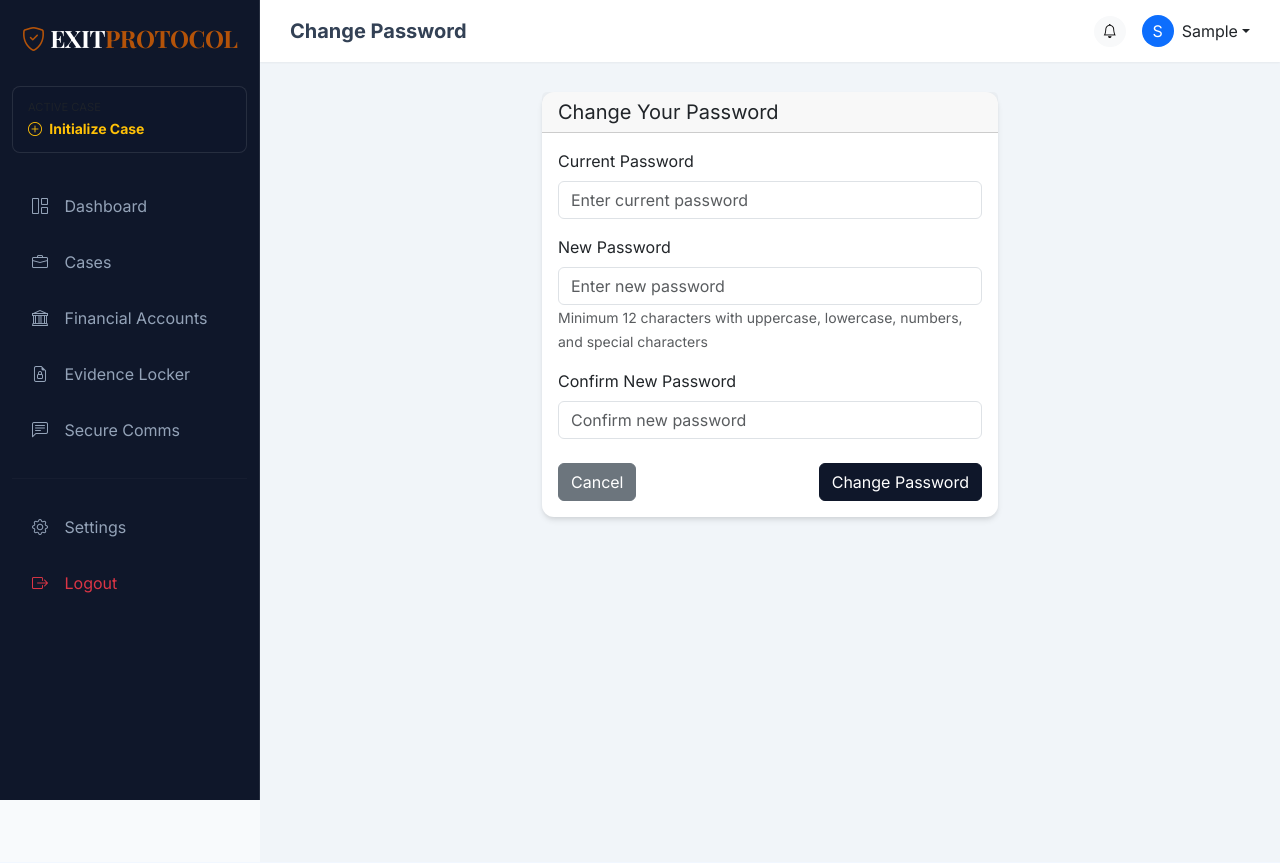
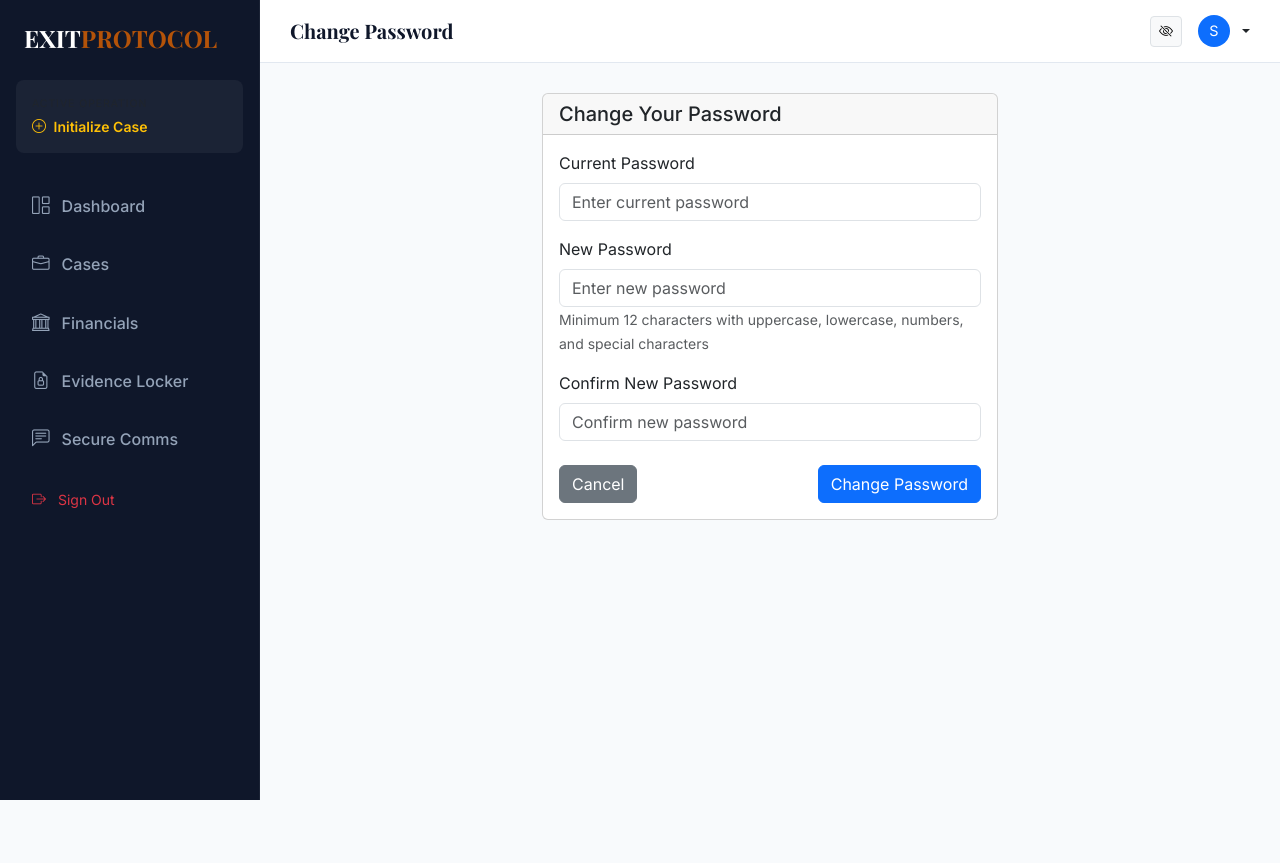
Before and after one commit to Vinaygond/exit-protocol, a Django app: page /accounts/change-password/ in a window 1280 px wide. Before the commit the page ends 800 px from the top, so only its background shows below. Run offline with Django 5.2, Linux system fonts and the light colour scheme; the visitor is signed in with stand-in values (Sample User, id 1); data that the repository does not hold is empty; some libraries are stand-ins or nearby versions.

Commit message:
Update base.html

```diff
--- a/templates/base.html
+++ b/templates/base.html
@@ -1,277 +1,195 @@
 <!DOCTYPE html>
-<html lang="en">
+<html lang="en" data-theme="light">
 <head>
     <meta charset="UTF-8">
     <meta name="viewport" content="width=device-width, initial-scale=1.0">
-    <meta http-equiv="X-UA-Compatible" content="ie=edge">
     <title>{% block title %}Exit Protocol{% endblock %}</title>
 
-    <!-- Bootstrap 5 CSS -->
+    <!-- Bootstrap 5 -->
     <link href="https://cdn.jsdelivr.net/npm/bootstrap@5.3.0/dist/css/bootstrap.min.css" rel="stylesheet">
     <link rel="stylesheet" href="https://cdn.jsdelivr.net/npm/bootstrap-icons@1.11.0/font/bootstrap-icons.css">
+    <!-- Google Fonts -->
+    <link href="https://fonts.googleapis.com/css2?family=Inter:wght@300;400;500;600&family=Playfair+Display:wght@600;700&display=swap" rel="stylesheet">
 
-    <!-- Google Fonts for High-End Feel -->
-    <link href="https://fonts.googleapis.com/css2?family=Inter:wght@300;400;600;700&family=Playfair+Display:wght@600;700&display=swap" rel="stylesheet">
-
-    <!-- Custom CSS -->
     <style>
         :root {
-            --primary-color: #0f172a; /* Slate 900 - Authority */
-            --secondary-color: #b45309; /* Amber 700 - Wealth/Warning */
+            /* Light Theme (Default) */
+            --bg-body: #f8fafc;
+            --bg-card: #ffffff;
+            --text-main: #0f172a;
+            --text-muted: #64748b;
+            --border-color: #e2e8f0;
+            --accent-primary: #0f172a;
+            --accent-warning: #b45309;
+            --sidebar-bg: #0f172a;
             --sidebar-width: 260px;
-            --bg-light: #f8fafc;
         }
 
         body {
             font-family: 'Inter', sans-serif;
-            background-color: var(--bg-light);
-            color: #334155;
+            background-color: var(--bg-body);
+            color: var(--text-main);
+            min-height: 100vh;
         }
 
-        h1, h2, h3, h4, .brand-font {
-            font-family: 'Playfair Display', serif;
-        }
+        .brand-font { font-family: 'Playfair Display', serif; }
 
-        /* Sidebar Styling */
+        /* Sidebar Structure */
         .sidebar {
-            position: fixed;
-            top: 0;
-            left: 0;
-            height: 100vh;
-            width: var(--sidebar-width);
-            background-color: var(--primary-color);
+            position: fixed; top: 0; left: 0; height: 100vh; width: var(--sidebar-width);
+            background-color: var(--sidebar-bg);
+            border-right: 1px solid rgba(255,255,255,0.05);
+            z-index: 1000;
             padding-top: 20px;
             overflow-y: auto;
-            z-index: 1000;
-            border-right: 1px solid rgba(255,255,255,0.1);
         }
 
         .sidebar .nav-link {
-            color: #94a3b8;
-            padding: 12px 20px;
-            margin: 4px 12px;
-            border-radius: 6px;
-            transition: all 0.2s;
-            font-weight: 500;
+            color: #94a3b8; margin: 4px 12px; padding: 12px 20px; border-radius: 6px;
+            transition: all 0.2s; font-weight: 500; text-decoration: none; display: flex; align-items: center;
         }
+        .sidebar .nav-link:hover, .sidebar .nav-link.active {
+            background-color: rgba(255,255,255,0.1); color: white;
+        }
+        .sidebar .nav-link i { margin-right: 12px; font-size: 1.1rem; }
 
-        .sidebar .nav-link:hover,
-        .sidebar .nav-link.active {
-            background-color: rgba(255,255,255,0.1);
-            color: white;
-            border-left: 3px solid var(--secondary-color);
-        }
-
-        .sidebar .nav-link i {
-            margin-right: 12px;
-            width: 20px;
-        }
-
-        /* Main Content Wrapper */
+        /* Main Content Wrapper (App Mode) */
         .main-content {
             margin-left: var(--sidebar-width);
             padding: 30px;
             min-height: 100vh;
-            background-color: #f1f5f9;
+            background-color: var(--bg-body);
         }
 
         /* Navbar Top (App Mode) */
         .navbar-top {
-            background-color: white;
-            box-shadow: 0 1px 2px rgba(0,0,0,0.05);
+            background-color: var(--bg-card);
+            border-bottom: 1px solid var(--border-color);
             margin-left: var(--sidebar-width);
             padding: 15px 30px;
-            position: sticky;
-            top: 0;
-            z-index: 999;
+            position: sticky; top: 0; z-index: 999;
         }
 
-        .logo {
-            color: white;
-            font-size: 1.5rem;
-            font-weight: 700;
-            text-align: center;
-            margin-bottom: 30px;
-            padding: 0 20px;
-            letter-spacing: -0.5px;
+        /* Full Width Wrapper (Landing/Auth Mode) */
+        .landing-wrapper {
+            width: 100%;
+            min-height: 100vh;
+            background-color: #ffffff;
         }
 
-        .case-selector {
-            background-color: rgba(15, 23, 42, 0.5);
-            border: 1px solid rgba(255,255,255,0.1);
-            padding: 12px 15px;
-            margin: 0 12px 25px 12px;
-            border-radius: 8px;
-            color: white;
-        }
+        /* Utilities */
+        .cursor-pointer { cursor: pointer; }
+        .hover-elevate:hover { transform: translateY(-2px); transition: transform 0.2s; }
 
-        /* Card Styling */
-        .card {
-            border: none;
-            box-shadow: 0 4px 6px -1px rgba(0, 0, 0, 0.1), 0 2px 4px -1px rgba(0, 0, 0, 0.06);
-            border-radius: 12px;
-            background: white;
-        }
-
-        .btn-primary {
-            background-color: var(--primary-color);
-            border-color: var(--primary-color);
-        }
-
-        .btn-primary:hover {
-            background-color: #1e293b;
-            border-color: #1e293b;
-        }
-
-        .text-accent {
-            color: var(--secondary-color);
-        }
-
-        /* Cursor pointer helper */
-        .cursor-pointer {
-            cursor: pointer;
-        }
+        /* Stealth Mode Blur */
+        .sensitive-data { transition: filter 0.3s; }
+        body.stealth-mode .sensitive-data { filter: blur(6px); }
+        body.stealth-mode .sensitive-data:hover { filter: blur(0); }
     </style>
-
     {% block extra_css %}{% endblock %}
 </head>
 <body>
     {% if user.is_authenticated %}
-    <!-- Sidebar (App Mode) -->
+        <!-- APP LAYOUT (Sidebar + Topbar + Content) -->
+
+        <!-- Sidebar -->
         <div class="sidebar">
-        <div class="logo brand-font">
-            <i class="bi bi-shield-check text-accent"></i> EXIT<span class="text-accent">PROTOCOL</span>
+            <div class="px-4 mb-4">
+                <span class="brand-font fw-bold fs-4 text-white">EXIT<span style="color: var(--accent-warning);">PROTOCOL</span></span>
             </div>
 
-        <!-- DYNAMIC CASE SELECTOR -->
-        <div class="case-selector">
-            <small class="d-block text-uppercase text-xs text-muted" style="font-size: 0.7rem;">Active Case</small>
+            <!-- Case Selector -->
+            <div class="mx-3 mb-4 p-3 rounded-3" style="background: rgba(255,255,255,0.05);">
+                <small class="d-block text-uppercase text-muted" style="font-size: 0.65rem; letter-spacing: 1px;">Active Operation</small>
                 {% if request.case %}
-                <div class="d-flex justify-content-between align-items-center cursor-pointer" onclick="window.location.href='{% url 'cases:select_case' %}'">
-                    <span class="fw-bold text-truncate" style="max-width: 150px;">{{ request.case.case_number }}</span>
-                    <i class="bi bi-chevron-down" style="font-size: 0.8rem;"></i>
+                    <div class="d-flex justify-content-between align-items-center mt-1 cursor-pointer" onclick="window.location.href='{% url 'cases:select_case' %}'">
+                        <span class="text-white fw-bold text-truncate">{{ request.case.case_number }}</span>
+                        <i class="bi bi-chevron-expand text-muted"></i>
                     </div>
-                <small class="text-white-50 text-truncate d-block">{{ request.case.case_title }}</small>
                 {% else %}
-                <a href="{% url 'cases:case_create' %}" class="text-warning text-decoration-none fw-bold small">
+                    <a href="{% url 'cases:case_create' %}" class="text-warning text-decoration-none fw-bold small d-block mt-1">
                         <i class="bi bi-plus-circle me-1"></i> Initialize Case
                     </a>
                 {% endif %}
             </div>
 
             <nav class="nav flex-column">
-            <!-- Dashboard Link -->
-            <a class="nav-link {% if request.resolver_match.url_name == 'dashboard' %}active{% endif %}"
-               href="{% url 'core:dashboard' %}">
+                <a class="nav-link {% if request.resolver_match.url_name == 'dashboard' %}active{% endif %}" href="{% url 'core:dashboard' %}">
                     <i class="bi bi-grid-1x2"></i> Dashboard
                 </a>
-
-            <!-- Cases Link -->
-            <a class="nav-link {% if 'cases' in request.path and 'select' not in request.path %}active{% endif %}"
-               href="{% url 'cases:case_list' %}">
+                <a class="nav-link {% if 'cases' in request.path and 'select' not in request.path %}active{% endif %}" href="{% url 'cases:case_list' %}">
                     <i class="bi bi-briefcase"></i> Cases
                 </a>
-
-            <!-- Financial Accounts Link -->
-            <a class="nav-link {% if 'finance' in request.path %}active{% endif %}"
-               href="{% url 'finance:account_list' %}">
-                <i class="bi bi-bank"></i> Financial Accounts
+                <a class="nav-link {% if 'finance' in request.path %}active{% endif %}" href="{% url 'finance:account_list' %}">
+                    <i class="bi bi-bank"></i> Financials
                 </a>
-
-            <!-- Evidence Locker Link -->
-            <a class="nav-link {% if 'evidence' in request.path %}active{% endif %}"
-               href="{% url 'evidence:evidence_list' %}">
+                <a class="nav-link {% if 'evidence' in request.path %}active{% endif %}" href="{% url 'evidence:evidence_list' %}">
                     <i class="bi bi-file-earmark-lock"></i> Evidence Locker
                 </a>
-
-            <!-- FIXED: Secure Comms Link -->
-            <a class="nav-link {% if 'comms' in request.path or 'communication' in request.path %}active{% endif %}"
-               href="{% url 'communication:message_list' %}">
+                <a class="nav-link {% if 'communication' in request.path %}active{% endif %}" href="{% url 'communication:message_list' %}">
                     <i class="bi bi-chat-left-text"></i> Secure Comms
-                <!-- Dynamic Badge logic -->
                     {% if request.case and request.case.messages.count > 0 %}
-                    <span class="badge bg-danger ms-auto rounded-pill" style="font-size: 0.7rem;">
-                        {{ request.case.messages.count }}
-                    </span>
+                    <span class="badge bg-danger rounded-pill ms-auto" style="font-size: 0.7rem;">{{ request.case.messages.count }}</span>
                     {% endif %}
                 </a>
+            </nav>
 
-            <hr style="border-color: rgba(255,255,255,0.1); margin: 20px 12px;">
-
-            <a class="nav-link" href="{% url 'accounts:profile' %}">
-                <i class="bi bi-gear"></i> Settings
+            <div class="mt-auto p-3">
+                <a href="{% url 'accounts:logout' %}" class="btn btn-outline-danger w-100 btn-sm border-0 text-start ps-3">
+                    <i class="bi bi-box-arrow-right me-2"></i> Sign Out
                 </a>
-
-            <a class="nav-link text-danger" href="{% url 'accounts:logout' %}">
-                <i class="bi bi-box-arrow-right"></i> Logout
-            </a>
-        </nav>
+            </div>
         </div>
 
-    <!-- Navbar Top (App Mode) -->
-    <div class="navbar-top">
-        <div class="d-flex justify-content-between align-items-center">
-            <h5 class="mb-0 fw-bold">{% block page_title %}Dashboard{% endblock %}</h5>
+        <!-- Top Navbar -->
+        <div class="navbar-top d-flex justify-content-between align-items-center">
+            <h5 class="mb-0 fw-bold brand-font" style="color: var(--text-main);">{% block page_title %}Overview{% endblock %}</h5>
+
             <div class="d-flex align-items-center gap-3">
-                <button class="btn btn-light btn-sm rounded-circle position-relative">
-                    <i class="bi bi-bell"></i>
-                    <!-- Notification dot logic (optional) -->
-                    {% if messages %}
-                    <span class="position-absolute top-0 start-100 translate-middle p-1 bg-danger border border-light rounded-circle">
-                        <span class="visually-hidden">New alerts</span>
-                    </span>
-                    {% endif %}
+                <!-- Stealth Toggle -->
+                <button class="btn btn-sm btn-light border" onclick="document.body.classList.toggle('stealth-mode')" title="Toggle Privacy Blur">
+                    <i class="bi bi-eye-slash"></i>
                 </button>
+
                 <div class="dropdown">
-                    <a href="#" class="d-flex align-items-center text-decoration-none text-dark dropdown-toggle" id="dropdownUser1" data-bs-toggle="dropdown" aria-expanded="false">
-                        <div class="bg-primary text-white rounded-circle d-flex align-items-center justify-content-center me-2" style="width: 32px; height: 32px;">
+                    <a href="#" class="d-flex align-items-center text-decoration-none dropdown-toggle text-dark" data-bs-toggle="dropdown">
+                        <div class="bg-primary text-white rounded-circle d-flex align-items-center justify-content-center me-2" style="width: 32px; height: 32px; font-size: 0.9rem;">
                             {{ user.first_name|first|default:"U" }}
                         </div>
-                        <span class="d-none d-sm-inline">{{ user.first_name|default:"User" }}</span>
                     </a>
-                    <ul class="dropdown-menu dropdown-menu-end text-small shadow" aria-labelledby="dropdownUser1">
-                        <li><a class="dropdown-item" href="{% url 'accounts:profile' %}">Profile</a></li>
+                    <ul class="dropdown-menu dropdown-menu-end shadow border-0">
+                        <li><a class="dropdown-item" href="{% url 'accounts:profile' %}">Settings</a></li>
                         <li><hr class="dropdown-divider"></li>
-                        <li><a class="dropdown-item" href="{% url 'accounts:logout' %}">Sign out</a></li>
+                        <li><a class="dropdown-item text-danger" href="{% url 'accounts:logout' %}">Logout</a></li>
                     </ul>
                 </div>
             </div>
         </div>
-    </div>
-    {% endif %}
 
-    <!-- Main Content Wrapper Logic -->
-    {% if user.is_authenticated %}
+        <!-- Main Content Area -->
         <div class="main-content">
-            <!-- Messages Display -->
             {% if messages %}
-                <div class="messages-container mb-4">
                 {% for message in messages %}
-                    <div class="alert alert-{{ message.tags }} alert-dismissible fade show shadow-sm" role="alert">
-                        {% if message.tags == 'success' %}<i class="bi bi-check-circle-fill me-2"></i>{% endif %}
-                        {% if message.tags == 'error' %}<i class="bi bi-exclamation-triangle-fill me-2"></i>{% endif %}
+                <div class="alert alert-{{ message.tags }} alert-dismissible fade show shadow-sm border-0 mb-4" role="alert">
                     {{ message }}
                     <button type="button" class="btn-close" data-bs-dismiss="alert"></button>
                 </div>
                 {% endfor %}
-                </div>
             {% endif %}
 
             {% block content %}{% endblock %}
         </div>
+
     {% else %}
-        <!-- Landing Page Wrapper (Full Width) -->
-        <div class="w-100">
+        <!-- LANDING / AUTH LAYOUT (Full Width) -->
+        <div class="landing-wrapper">
             {% block landing_content %}{% endblock %}
         </div>
     {% endif %}
 
-    <!-- Bootstrap JS -->
+    <!-- Scripts -->
     <script src="https://cdn.jsdelivr.net/npm/bootstrap@5.3.0/dist/js/bootstrap.bundle.min.js"></script>
-
-    <!-- Chart.js -->
     <script src="https://cdn.jsdelivr.net/npm/chart.js@4.4.0/dist/chart.umd.min.js"></script>
-
     {% block extra_js %}{% endblock %}
 </body>
 </html>
```
Lines whose indentation alone changed are shown as unchanged.
